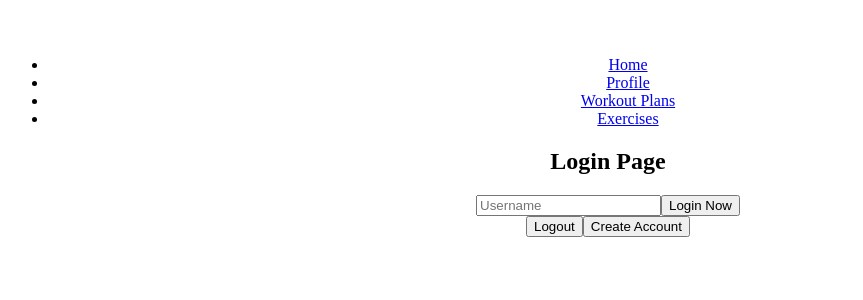
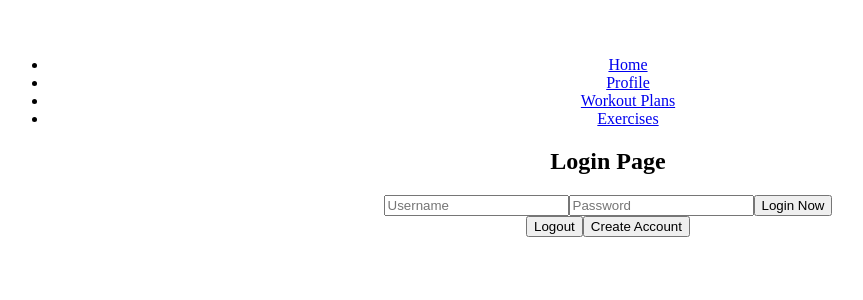
Before and after one commit to codydecoder/CYC-Workouts, a React (Vite) app in the folder CYCworkouts/: page /login in a window 1280 px wide. Shown: the top 300 px of the page, without its empty margins (32-895 px from the left). Built offline with nearby package versions, Linux system fonts and the light colour scheme.

Commit message:
Added login functionality

```diff
--- a/CYCworkouts/src/components/LoginPages.jsx
+++ b/CYCworkouts/src/components/LoginPages.jsx
@@ -4,11 +4,12 @@
 
 const LoginPage = ({ onLogin }) => {
   const [username, setUsername] = useState('')
+  const [password, setPassword] = useState('')
   const navigate = useNavigate()
 
   const handleSubmit = (event) => {
     event.preventDefault()
-    onLogin(username)
+    onLogin(username, password)
     navigate('/') // Navigate to the homepage after login
   }
 
@@ -28,6 +29,13 @@
           onChange={(e) => setUsername(e.target.value)}
           required
         />
+        <input
+          type="password"
+          placeholder="Password"
+          value={password}
+          onChange={(e) => setPassword(e.target.value)}
+          required
+        />
         <button type="submit">Login Now</button>
       </form>
       <button onClick={handleLogout}>Logout</button>
```
